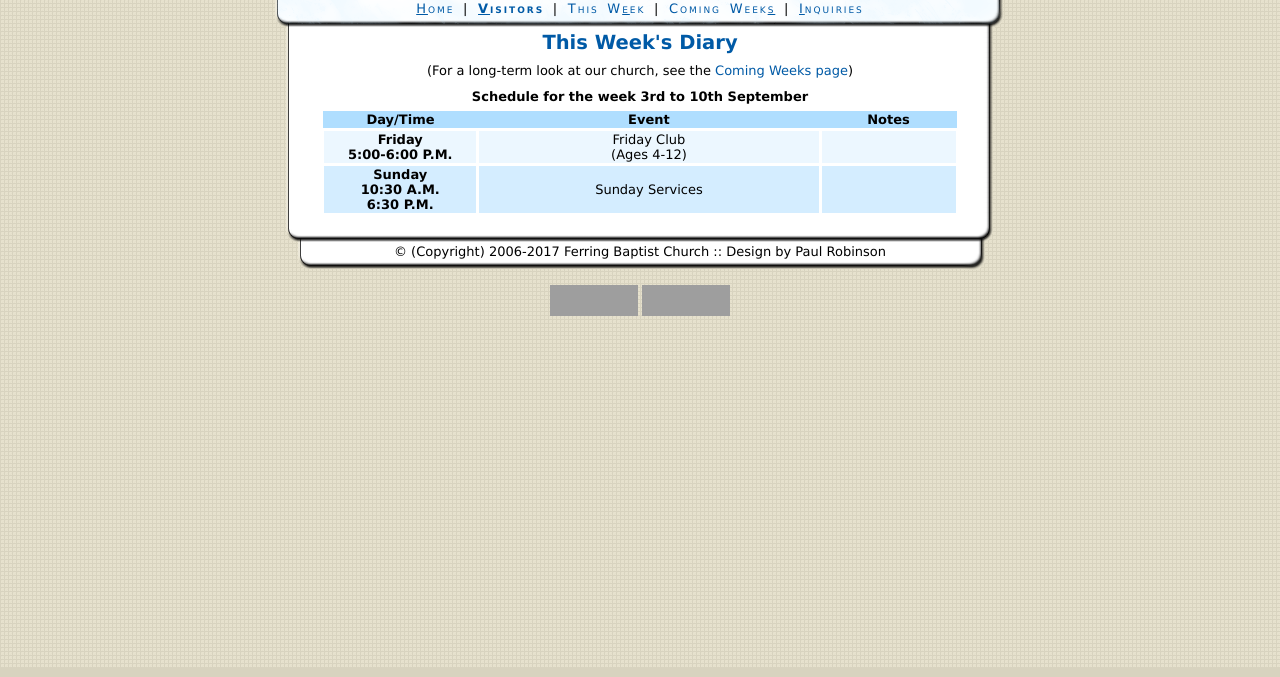
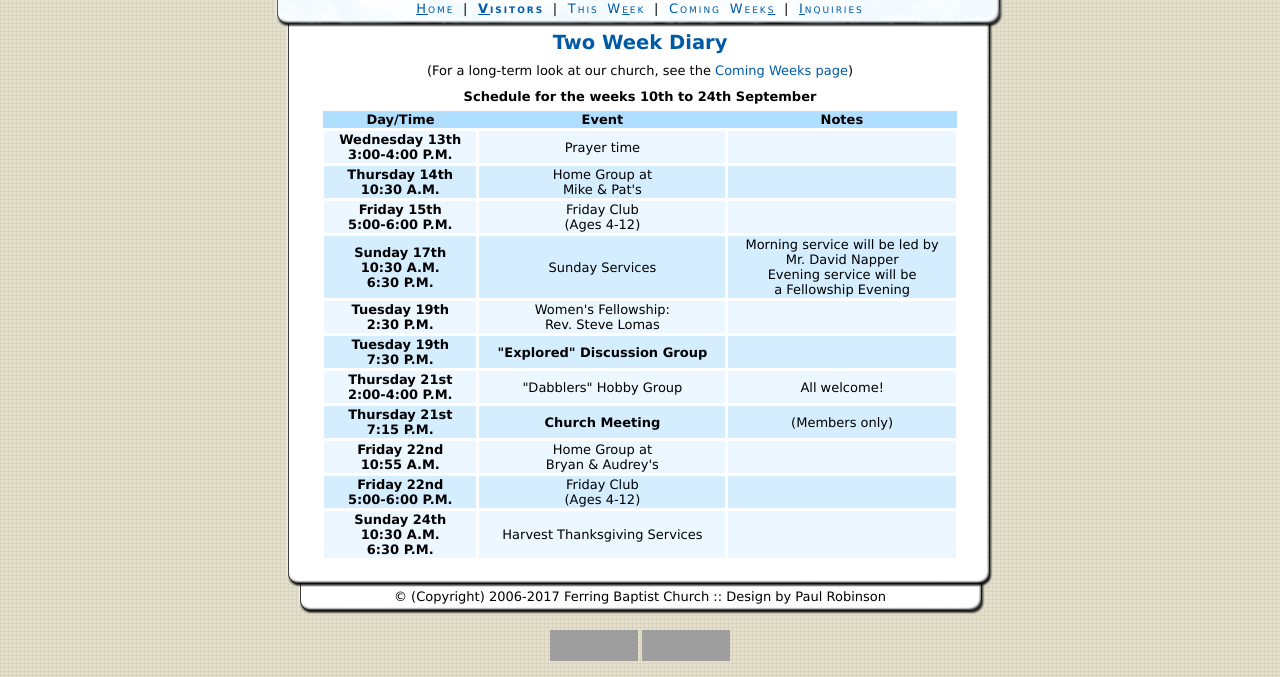
Before and after one commit to paulrr88/church, a PHP site: page /church/diary.php in a window 1280 px wide. Shown: the part 133-810 px from the top of the page. Run offline with PHP 8.4, Linux system fonts and the light colour scheme; grey boxes are pictures that could not be loaded.

Commit message:
Weekly update

```diff
--- a/diary.php
+++ b/diary.php
@@ -2,11 +2,11 @@
 
 <?php include("header.php"); ?>
 			<div id="content">
-				<h1>This Week's Diary</h1>
+				<h1>Two Week Diary</h1>
 
 				<p class="centre">(For a long-term look at our church, see the <a href="upcoming.php">Coming Weeks page</a>)</p>
 
-				<p class="centre"><strong>Schedule for the week 3rd to 10th September</strong></p>
+				<p class="centre"><strong>Schedule for the weeks 10th to 24th September</strong></p>
 
 				<table class="styled" summary="Schedule for events in the coming week(s)">
 					<thead>
@@ -18,13 +18,61 @@
 					</thead>
 					<tbody>
 						<tr class="odd">
-							<th scope="row">Friday<br />5:00-6:00 P.M.</th>
+							<th scope="row">Wednesday 13th<br />3:00-4:00 P.M.</th>
+							<td>Prayer time</td>
+							<td></td>
+						</tr>
+						<tr>
+							<th scope="row">Thursday 14th<br /> 10:30 A.M.</th>
+							<td>Home Group at<br />Mike &amp; Pat's</td>
+							<td></td>
+						</tr>
+						<tr class="odd">
+							<th scope="row">Friday 15th<br />5:00-6:00 P.M.</th>
 							<td>Friday Club<br />(Ages 4-12)</td>
 							<td></td>
 						</tr>
 						<tr>
-							<th scope="row">Sunday<br />10:30 A.M.<br />6:30 P.M.</th>
+							<th scope="row">Sunday 17th<br />10:30 A.M.<br />6:30 P.M.</th>
 							<td>Sunday Services</td>
+							<td>Morning service will be led by<br />
+								Mr. David Napper<br />
+								Evening service will be<br />
+								a Fellowship Evening</td>
+						</tr>
+                        <tr class="odd">
+							<th scope="row">Tuesday 19th<br />2:30 P.M.</th>
+							<td>Women's Fellowship:<br />Rev. Steve Lomas</td>
+							<td></td>
+						</tr>
+                        <tr>
+							<th scope="row">Tuesday 19th<br />7:30 P.M.</th>
+							<td><strong>"Explored" Discussion Group</strong></td>
+							<td></td>
+						</tr>
+						<tr class="odd">
+							<th scope="row">Thursday 21st<br />2:00-4:00 P.M.</th>
+							<td>"Dabblers" Hobby Group</td>
+							<td>All welcome!</td>
+						</tr>
+                        <tr>
+							<th scope="row">Thursday 21st<br /> 7:15 P.M.</th>
+							<td><strong>Church Meeting</strong></td>
+							<td>(Members only)</td>
+						</tr>
+						<tr class="odd">
+							<th scope="row">Friday 22nd<br />10:55 A.M.</th>
+							<td>Home Group at<br />Bryan &amp; Audrey's</td>
+							<td></td>
+						</tr>
+						<tr>
+							<th scope="row">Friday 22nd<br />5:00-6:00 P.M.</th>
+							<td>Friday Club<br />(Ages 4-12)</td>
+							<td></td>
+						</tr>
+						<tr class="odd">
+							<th scope="row">Sunday 24th<br />10:30 A.M.<br />6:30 P.M.</th>
+							<td>Harvest Thanksgiving Services</td>
 							<td></td>
 						</tr>
 					</tbody>
--- a/newssheet.php
+++ b/newssheet.php
@@ -16,7 +16,7 @@
 
 				<a href="images/newssheetfront.jpg"><img src="images/newssheetfront.jpg" width="600" style="margin-left: 75px;" /></a>
 
-				<a href="images/newssheetinside.jpg"><img src="images/newssheetinside.jpg" width="600" style="margin-left: 75px;" /></a>
+				<!--<a href="images/newssheetinside.jpg"><img src="images/newssheetinside.jpg" width="600" style="margin-left: 75px;" /></a>-->
 
 			</div>
 			<div id="footer">
```
Also changed, not shown: images/newssheetfront.jpg, 1 other file.
